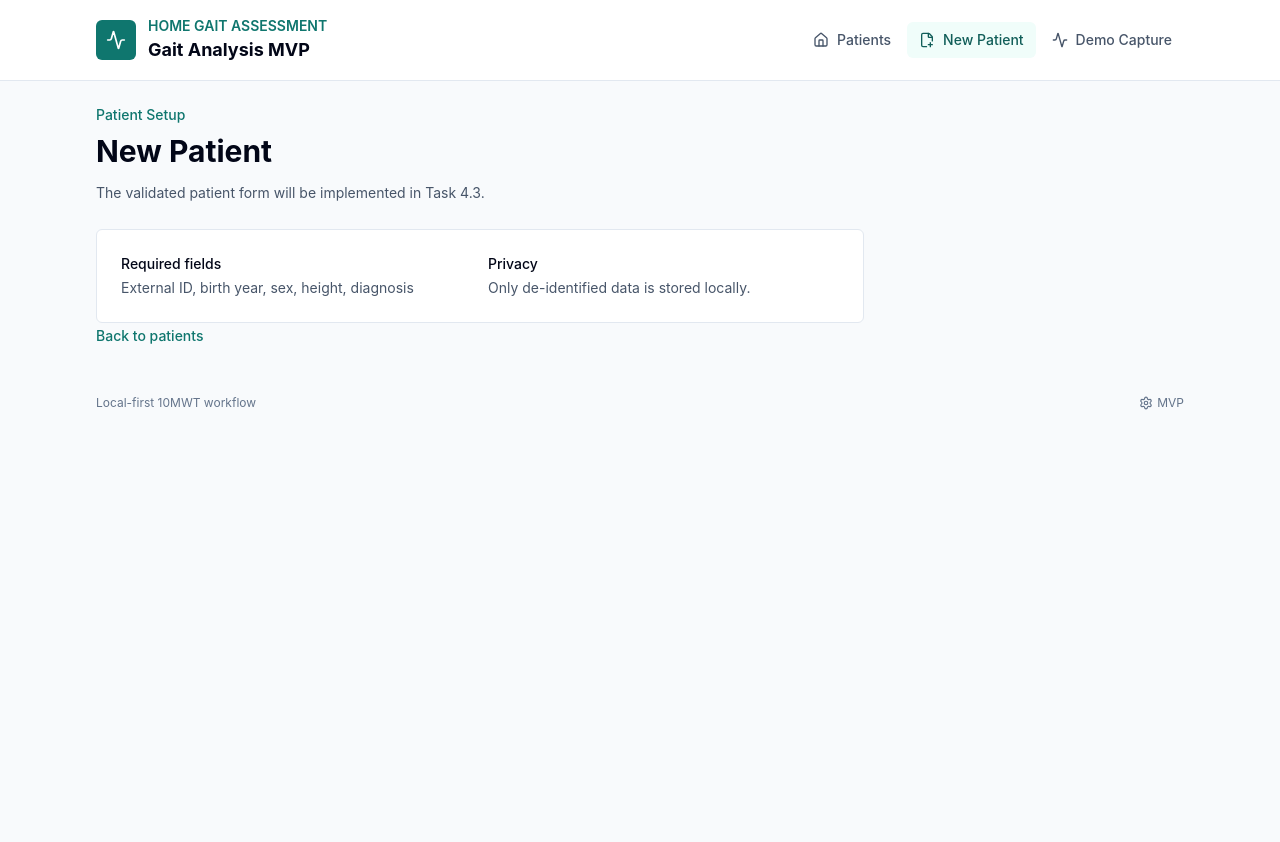
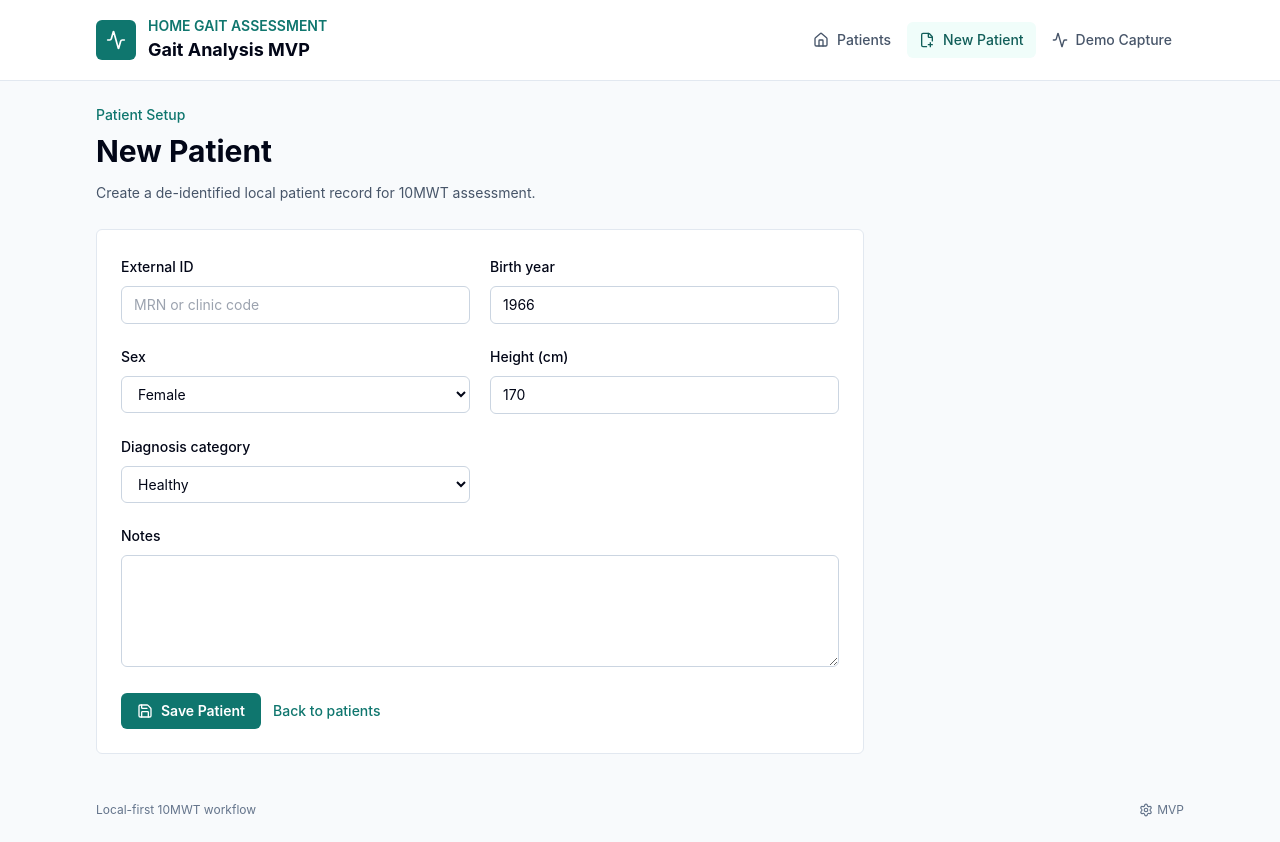
Before and after one commit to elfj/gait-analysis-pwa, a React (Vite) app: page /patient/new in a window 1280 px wide. Before the commit the page ends 800 px from the top, so only its background shows below. Built offline with nearby package versions, Linux system fonts and the light colour scheme.

Commit message:
feat(ui): add new patient form

```diff
--- a/package.json
+++ b/package.json
@@ -14,6 +14,7 @@
     "format": "prettier . --check"
   },
   "dependencies": {
+    "@hookform/resolvers": "5.2.2",
     "@mediapipe/tasks-vision": "~0.10.35",
     "class-variance-authority": "^0.7.1",
     "clsx": "^2.1.1",
@@ -23,11 +24,13 @@
     "lucide-react": "^1.17.0",
     "react": "^18.3.1",
     "react-dom": "^18.3.1",
+    "react-hook-form": "7.68.0",
     "react-router-dom": "6.30.2",
     "recharts": "^2.15.4",
     "tailwind-merge": "^3.6.0",
     "tailwindcss-animate": "^1.0.7",
     "vite-plugin-pwa": "^1.3.0",
+    "zod": "4.4.3",
     "zustand": "^4.5.7"
   },
   "devDependencies": {
--- a/src/pages/NewPatientPage.tsx
+++ b/src/pages/NewPatientPage.tsx
@@ -1,33 +1,250 @@
-import { Link } from 'react-router-dom';
+import { zodResolver } from '@hookform/resolvers/zod';
+import { Save } from 'lucide-react';
+import { useState } from 'react';
+import { useForm, type UseFormRegisterReturn } from 'react-hook-form';
+import { Link, useNavigate } from 'react-router-dom';
+import { z } from 'zod';
+import { createPatient } from '@/lib/db/repositories';
+import type { Patient } from '@/types/patient';
 
-/** Render the new patient route placeholder. */
-export function NewPatientPage(): React.JSX.Element {
+const currentYear = new Date().getFullYear();
+
+const patientFormSchema = z.object({
+  birthYear: z.coerce
+    .number()
+    .int('Birth year must be a whole number.')
+    .min(1900, 'Birth year must be 1900 or later.')
+    .max(currentYear, 'Birth year cannot be in the future.'),
+  diagnosis: z.enum(['healthy', 'parkinson', 'stroke', 'other_neurological']),
+  externalId: z.string().trim().max(64, 'External ID must be 64 characters or fewer.'),
+  heightCm: z.coerce
+    .number()
+    .min(80, 'Height must be at least 80 cm.')
+    .max(230, 'Height must be 230 cm or less.'),
+  notes: z.string().trim().max(500, 'Notes must be 500 characters or fewer.'),
+  sex: z.enum(['M', 'F', 'other']),
+});
+
+type PatientFormInput = z.input<typeof patientFormSchema>;
+type PatientFormValues = z.output<typeof patientFormSchema>;
+
+/** Data access contract used by the new patient page. */
+export interface NewPatientPageRepository {
+  /** Persist one patient and return its identifier. */
+  createPatient: (patient: Patient) => Promise<string>;
+}
+
+const defaultRepository: NewPatientPageRepository = {
+  createPatient,
+};
+
+/** Render the validated new patient form. */
+export function NewPatientPage({
+  repository = defaultRepository,
+}: {
+  /** Optional repository override for focused UI tests. */
+  repository?: NewPatientPageRepository;
+}): React.JSX.Element {
+  const navigate = useNavigate();
+  const [submitError, setSubmitError] = useState<string | null>(null);
+  const {
+    formState: { errors, isSubmitting },
+    handleSubmit,
+    register,
+  } = useForm<PatientFormInput, undefined, PatientFormValues>({
+    defaultValues: {
+      birthYear: currentYear - 60,
+      diagnosis: 'healthy',
+      externalId: '',
+      heightCm: 170,
+      notes: '',
+      sex: 'F',
+    },
+    resolver: zodResolver(patientFormSchema),
+  });
+
+  /** Validate and persist a de-identified patient record. */
+  async function onSubmit(values: PatientFormValues): Promise<void> {
+    setSubmitError(null);
+
+    const patient: Patient = {
+      birthYear: values.birthYear,
+      createdAt: new Date().toISOString(),
+      diagnosis: values.diagnosis,
+      heightCm: values.heightCm,
+      id: crypto.randomUUID(),
+      sex: values.sex,
+      ...(values.externalId.length > 0 ? { externalId: values.externalId } : {}),
+      ...(values.notes.length > 0 ? { notes: values.notes } : {}),
+    };
+
+    try {
+      await repository.createPatient(patient);
+      navigate('/');
+    } catch (error) {
+      setSubmitError(error instanceof Error ? error.message : 'Unable to create patient.');
+    }
+  }
+
   return (
     <section className="max-w-3xl space-y-6">
       <div>
         <p className="text-sm font-medium text-teal-700">Patient Setup</p>
         <h2 className="mt-2 text-3xl font-bold text-slate-950">New Patient</h2>
         <p className="mt-3 text-sm leading-6 text-slate-600">
-          The validated patient form will be implemented in Task 4.3.
+          Create a de-identified local patient record for 10MWT assessment.
         </p>
       </div>
 
-      <div className="rounded-md border border-slate-200 bg-white p-6">
-        <dl className="grid gap-4 text-sm sm:grid-cols-2">
-          <div>
-            <dt className="font-medium text-slate-950">Required fields</dt>
-            <dd className="mt-1 text-slate-600">External ID, birth year, sex, height, diagnosis</dd>
+      <form
+        className="space-y-5 rounded-md border border-slate-200 bg-white p-6"
+        onSubmit={(event) => {
+          void handleSubmit(onSubmit)(event);
+        }}
+      >
+        <div className="grid gap-5 sm:grid-cols-2">
+          <TextField
+            errorMessage={errors.externalId?.message}
+            label="External ID"
+            placeholder="MRN or clinic code"
+            registration={register('externalId')}
+          />
+          <TextField
+            errorMessage={errors.birthYear?.message}
+            label="Birth year"
+            registration={register('birthYear')}
+            type="number"
+          />
+          <SelectField
+            errorMessage={errors.sex?.message}
+            label="Sex"
+            options={[
+              { label: 'Female', value: 'F' },
+              { label: 'Male', value: 'M' },
+              { label: 'Other', value: 'other' },
+            ]}
+            registration={register('sex')}
+          />
+          <TextField
+            errorMessage={errors.heightCm?.message}
+            label="Height (cm)"
+            registration={register('heightCm')}
+            type="number"
+          />
+          <SelectField
+            errorMessage={errors.diagnosis?.message}
+            label="Diagnosis category"
+            options={[
+              { label: 'Healthy', value: 'healthy' },
+              { label: 'Parkinson', value: 'parkinson' },
+              { label: 'Stroke', value: 'stroke' },
+              { label: 'Other neurological', value: 'other_neurological' },
+            ]}
+            registration={register('diagnosis')}
+          />
+        </div>
+
+        <label className="block">
+          <span className="text-sm font-medium text-slate-950">Notes</span>
+          <textarea
+            className="mt-2 min-h-28 w-full rounded-md border border-slate-300 px-3 py-2 text-sm text-slate-950 outline-none focus:border-teal-700 focus:ring-2 focus:ring-teal-100"
+            {...register('notes')}
+          />
+          {errors.notes?.message ? <FieldError message={errors.notes.message} /> : null}
+        </label>
+
+        {submitError ? (
+          <div className="rounded-md border border-red-200 bg-red-50 p-3 text-sm text-red-800">
+            {submitError}
           </div>
-          <div>
-            <dt className="font-medium text-slate-950">Privacy</dt>
-            <dd className="mt-1 text-slate-600">Only de-identified data is stored locally.</dd>
-          </div>
-        </dl>
-      </div>
+        ) : null}
 
-      <Link className="text-sm font-medium text-teal-700 hover:text-teal-800" to="/">
-        Back to patients
-      </Link>
+        <div className="flex flex-wrap items-center gap-3">
+          <button
+            className="inline-flex items-center gap-2 rounded-md bg-teal-700 px-4 py-2 text-sm font-semibold text-white hover:bg-teal-800 disabled:cursor-not-allowed disabled:opacity-60"
+            disabled={isSubmitting}
+            type="submit"
+          >
+            <Save aria-hidden="true" className="h-4 w-4" />
+            Save Patient
+          </button>
+          <Link className="text-sm font-medium text-teal-700 hover:text-teal-800" to="/">
+            Back to patients
+          </Link>
+        </div>
+      </form>
     </section>
   );
 }
+
+/** Render a labeled text input with validation feedback. */
+function TextField({
+  errorMessage,
+  label,
+  placeholder,
+  registration,
+  type = 'text',
+}: {
+  /** Validation error message. */
+  errorMessage?: string | undefined;
+  /** Input label. */
+  label: string;
+  /** Input placeholder. */
+  placeholder?: string;
+  /** react-hook-form registration props. */
+  registration: UseFormRegisterReturn;
+  /** HTML input type. */
+  type?: 'number' | 'text';
+}): React.JSX.Element {
+  return (
+    <label className="block">
+      <span className="text-sm font-medium text-slate-950">{label}</span>
+      <input
+        className="mt-2 w-full rounded-md border border-slate-300 px-3 py-2 text-sm text-slate-950 outline-none focus:border-teal-700 focus:ring-2 focus:ring-teal-100"
+        placeholder={placeholder}
+        type={type}
+        {...registration}
+      />
+      {errorMessage ? <FieldError message={errorMessage} /> : null}
+    </label>
+  );
+}
+
+/** Render a labeled select input with validation feedback. */
+function SelectField({
+  errorMessage,
+  label,
+  options,
+  registration,
+}: {
+  /** Validation error message. */
+  errorMessage?: string | undefined;
+  /** Select label. */
+  label: string;
+  /** Available select options. */
+  options: { label: string; value: string }[];
+  /** react-hook-form registration props. */
+  registration: UseFormRegisterReturn;
+}): React.JSX.Element {
+  return (
+    <label className="block">
+      <span className="text-sm font-medium text-slate-950">{label}</span>
+      <select
+        className="mt-2 w-full rounded-md border border-slate-300 bg-white px-3 py-2 text-sm text-slate-950 outline-none focus:border-teal-700 focus:ring-2 focus:ring-teal-100"
+        {...registration}
+      >
+        {options.map((option) => (
+          <option key={option.value} value={option.value}>
+            {option.label}
+          </option>
+        ))}
+      </select>
+      {errorMessage ? <FieldError message={errorMessage} /> : null}
+    </label>
+  );
+}
+
+/** Render one field validation error. */
+function FieldError({ message }: { /** Error message text. */ message: string }): React.JSX.Element {
+  return <p className="mt-1 text-sm text-red-700">{message}</p>;
+}
```
Also changed, not shown: 2 other files (tests, documents, lock files or other folders).
